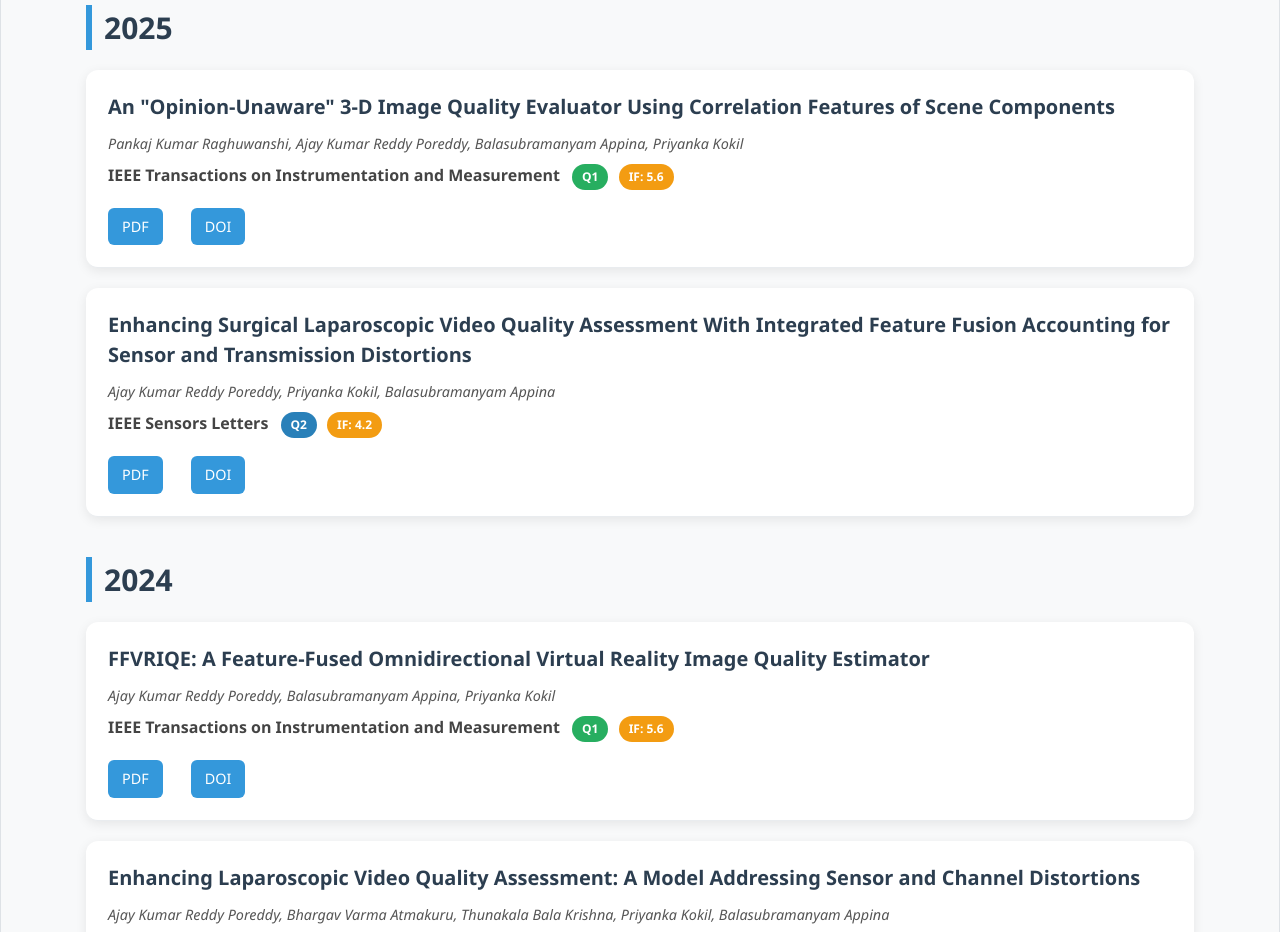
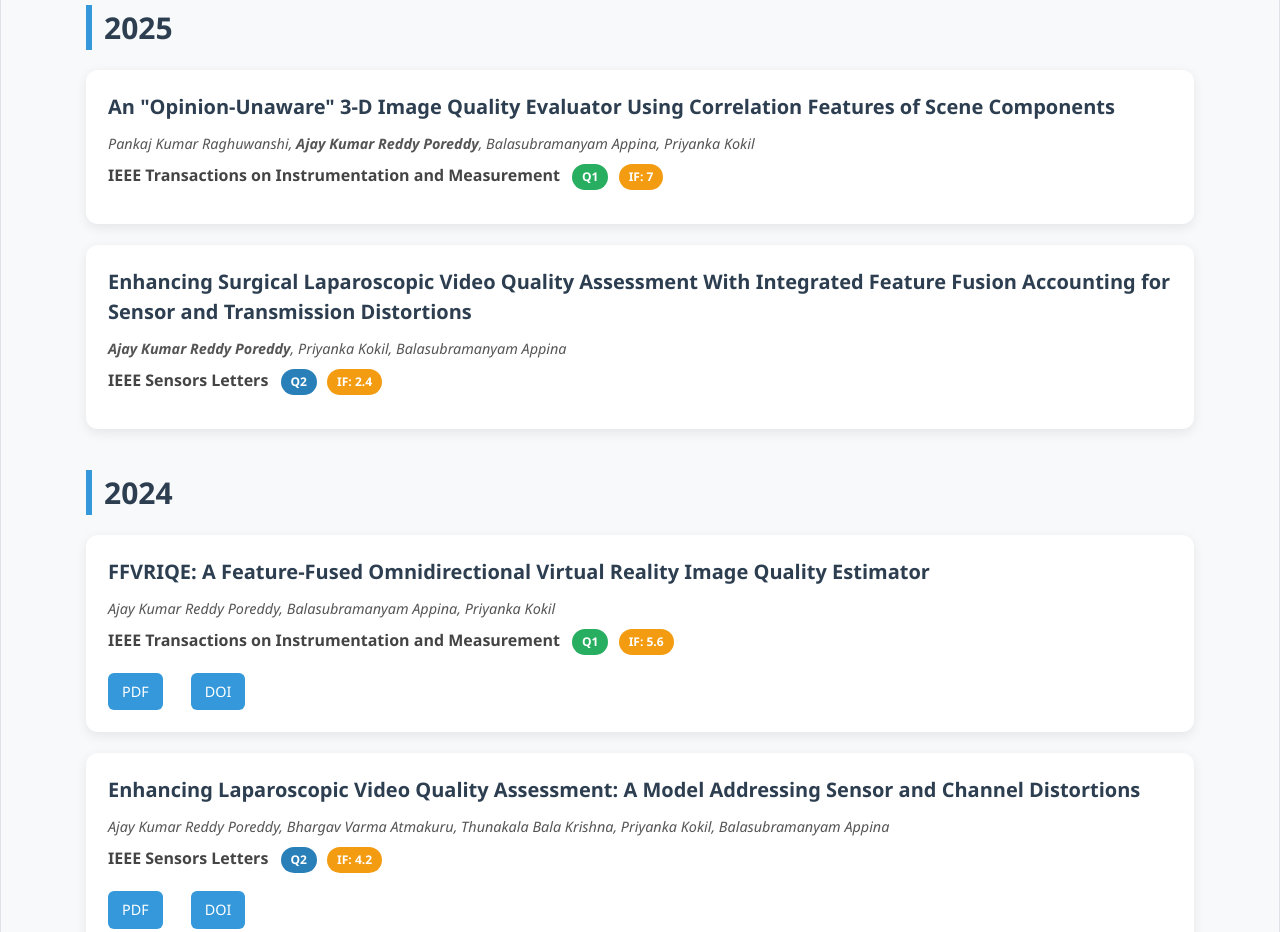
Before and after one commit to Poreddyphd/Portfolio, a plain HTML site: page index.html in a window 1280 px wide. Shown: the part 2940-3872 px from the top of the page. Drawn offline with Linux system fonts and the light colour scheme.

Commit message:
Update index.html

```diff
--- a/index.html
+++ b/index.html
@@ -956,7 +956,6 @@
 
 </div>
   <!-- ========================= 2025 ========================= -->
-
 <h2 class="year-heading">2025</h2>
 
 <div class="pub-item">
@@ -966,7 +965,7 @@
     </div>
 
     <div class="pub-authors">
-        Pankaj Kumar Raghuwanshi, Ajay Kumar Reddy Poreddy, Balasubramanyam Appina, Priyanka Kokil
+        Pankaj Kumar Raghuwanshi, <strong>Ajay Kumar Reddy Poreddy</strong>, Balasubramanyam Appina, Priyanka Kokil
     </div>
 
     <div class="pub-journal">
@@ -974,23 +973,10 @@
 
         <span class="badge-q1">Q1</span>
 
-        <span class="badge-if">IF: 5.6</span>
-    </div>
-
-    <div class="pub-links">
-
-        <a href="https://ieeexplore.ieee.org/stamp/stamp.jsp?tp=&arnumber=10897741" class="pub-link">
-            PDF
-        </a>
-
-        <a href="https://www.researchgate.net/publication/389192655_An_'Opinion_Unaware'_3D_Image_Quality_Evaluator_Using_Correlation_Features_of_Scene_Components" class="pub-link">
-            DOI
-        </a>
-
+        <span class="badge-if">IF: 7</span>
     </div>
 
 </div>
-
 
 
 <div class="pub-item">
@@ -1000,7 +986,7 @@
     </div>
 
     <div class="pub-authors">
-        Ajay Kumar Reddy Poreddy, Priyanka Kokil, Balasubramanyam Appina
+        <strong>Ajay Kumar Reddy Poreddy</strong>, Priyanka Kokil, Balasubramanyam Appina
     </div>
 
     <div class="pub-journal">
@@ -1008,24 +994,10 @@
 
         <span class="badge-q2">Q2</span>
 
-        <span class="badge-if">IF: 4.2</span>
-
-    </div>
-
-    <div class="pub-links">
-
-        <a href="https://ieeexplore.ieee.org/stamp/stamp.jsp?tp=&arnumber=10935625" class="pub-link">
-            PDF
-        </a>
-
-        <a href="https://www.researchgate.net/publication/390068808_Enhancing_Surgical_Laparoscopic_Video_Quality_Assessment_with_Integrated_Feature_Fusion_Accounting_for_Sensor_and_Transmission_Distortions" class="pub-link">
-            DOI
-        </a>
-
+        <span class="badge-if">IF: 2.4 </span>
     </div>
 
 </div>
-
 
 
 
```
